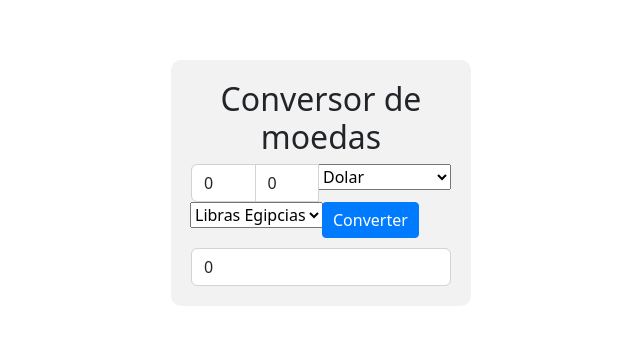
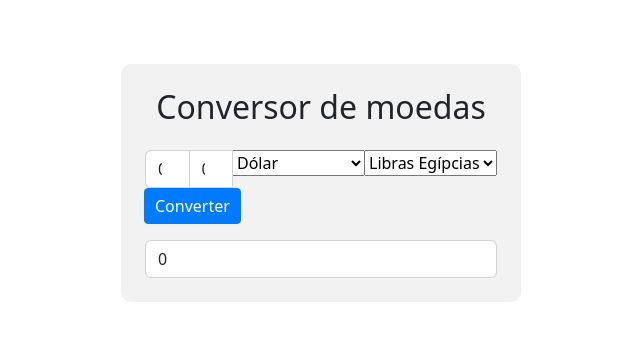
Before and after one commit to Murilo-Baron/Prova-angular, an Angular app: page / in a window 1280 px wide. Shown: the part 217-562 px from the top of the page, without its empty margins (319-959 px from the left). Built offline with nearby package versions, Linux system fonts and the light colour scheme.

Commit message:
elementos bootstrap

```diff
--- a/src/app/conversor/conversor.component.css
+++ b/src/app/conversor/conversor.component.css
@@ -6,11 +6,13 @@
 }
 
 .box {
-  width: 300px;
+  width: 100%;
+  max-width: 400px;
   padding: 20px;
   background-color: #f2f2f2;
   border-radius: 10px;
   text-align: center;
+  margin-top: 30px;
 }
 
 .input-group {
@@ -37,13 +39,16 @@
   border-color: #005cbf;
 }
 
-.result-box [type="text"] {
+.result-box {
   margin-top: 10px;
-  border: 1px solid #ccc;
-  border-radius: 5px;
-  padding: 5px;
 }
 
-.box.converted input[type="text"] {
-  display: block;
+@media (min-width: 768px) {
+  .container {
+    max-width: 768px;
+  }
+
+  .box {
+    margin: auto;
+  }
 }
--- a/src/app/conversor/conversor.component.html
+++ b/src/app/conversor/conversor.component.html
@@ -1,22 +1,22 @@
 <div class="container">
-  <div class="box">
-    <h2>Conversor de moedas</h2>
-    <div class="input-group">
+  <div class="box p-4">
+    <h2 class="mb-4">Conversor de moedas</h2>
+    <div class="input-group mb-3">
       <input type="number" [(ngModel)]="valor" name="valor" id="valor" class="form-control" placeholder="Insira um valor">
-      <input type="number" [(ngModel)]="ValCambio" name="ValCambio" id="ValCambio" class="form-control" placeholder="Insira o valor do cambio">
-    <div class="input-group-append">
+      <input type="number" [(ngModel)]="ValCambio" name="ValCambio" id="ValCambio" class="form-control" placeholder="Insira o valor do câmbio">
+      <div class="input-group-append">
         <select [(ngModel)]="unidadeDe" name="unidadeDe" id="unidadeDe" class="custom-select">
           <option value="R$">Reais</option>
-          <option value="US$">Dolar</option>
-          <option value="£">Libras Egipcias</option>
+          <option value="US$">Dólar</option>
+          <option value="£">Libras Egípcias</option>
         </select>
       </div>
 
       <div class="input-group-append">
         <select [(ngModel)]="unidadePara" name="unidadePara" id="unidadePara" class="custom-select">
           <option value="R$">Reais</option>
-          <option value="US$">Dolar</option>
-          <option value="£">Libras Egipcias</option>
+          <option value="US$">Dólar</option>
+          <option value="£">Libras Egípcias</option>
         </select>
       </div>
 
```
